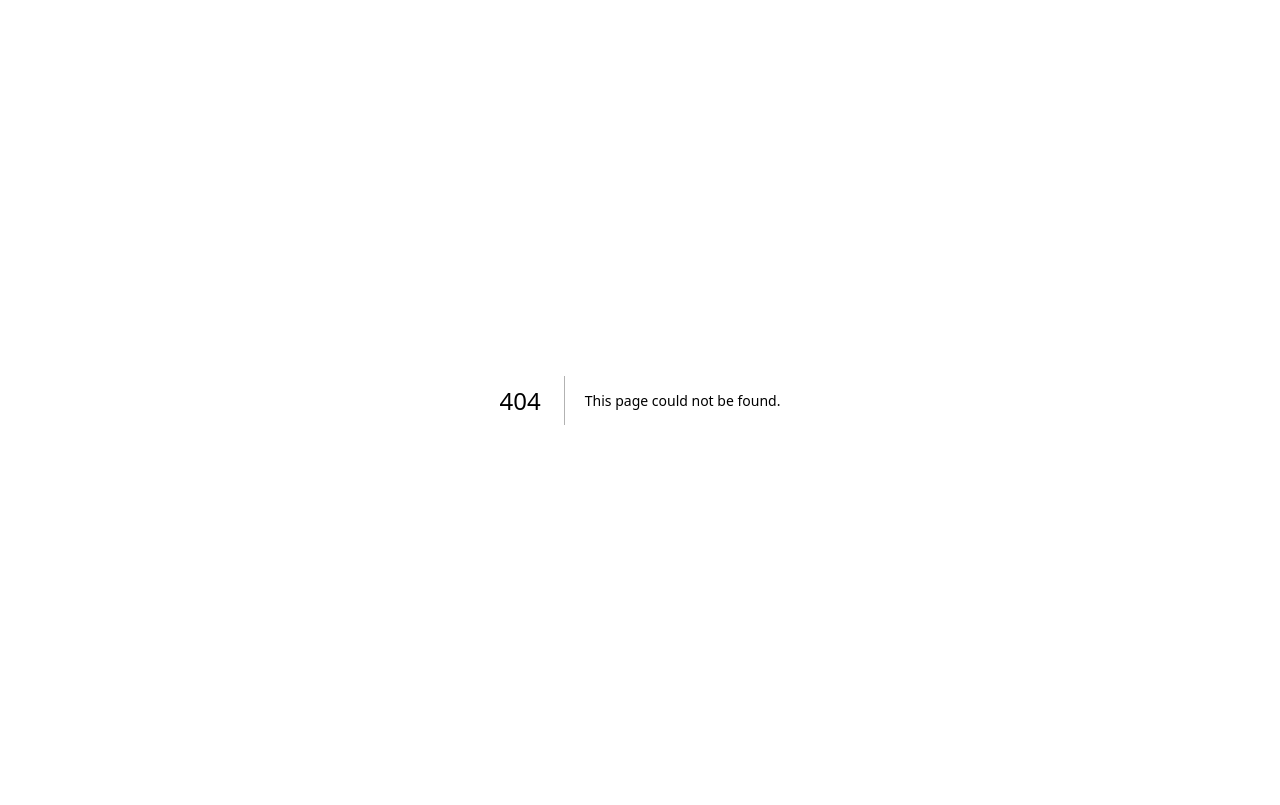
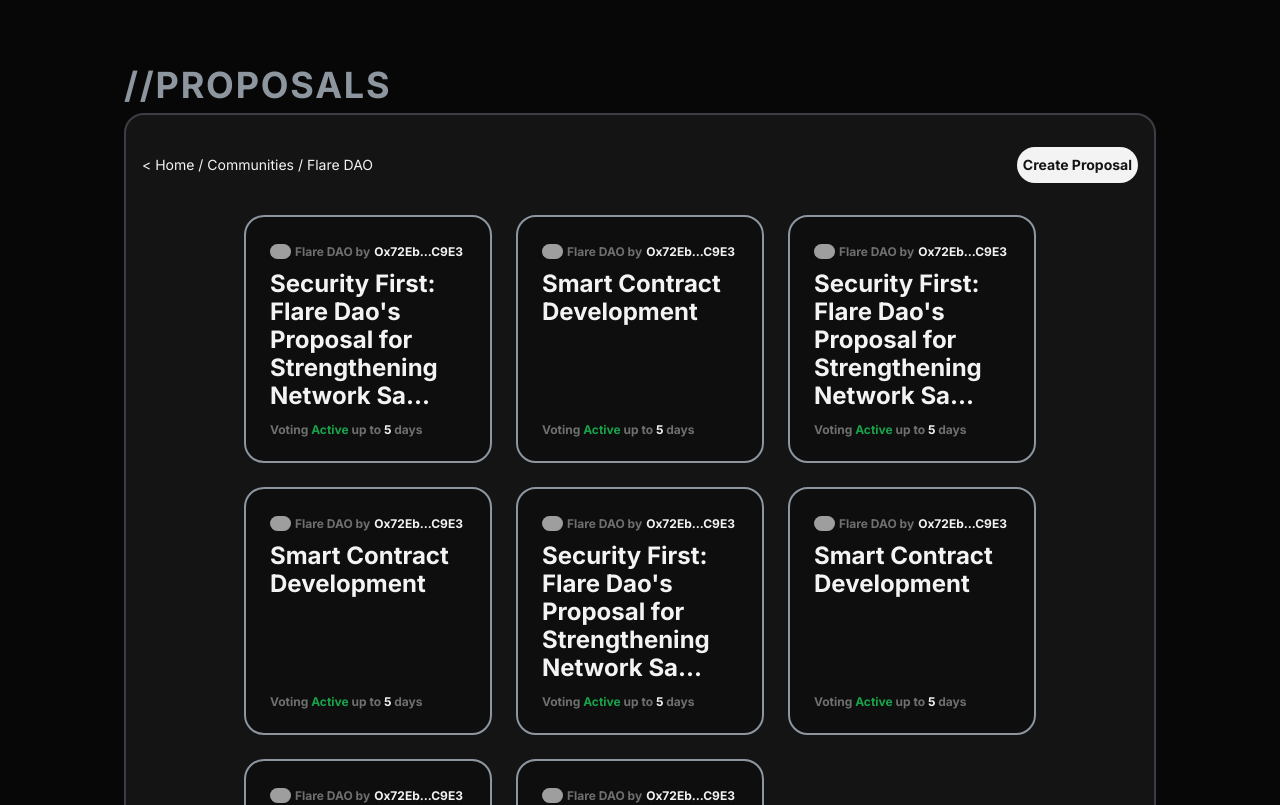
Before and after one commit to aerius-labs/zk-snap-frontend-v2, a Next.js app: page /proposal in a window 1280 px wide. Before the commit this address had no page. Shown: the top 805 px of the page. Built offline with nearby package versions, Linux system fonts and the light colour scheme; grey boxes are pictures that could not be loaded.

Commit message:
feat(wip): adding hover states and redirection to proposals

```diff
--- a/src/components/proposalCard.tsx
+++ b/src/components/proposalCard.tsx
@@ -1,11 +1,13 @@
 import Image from 'next/image';
+import Link from 'next/link';
 
 export default function ProposalCard({ proposal }: any) {
-  const { proposalName } = proposal;
+  const { id, proposalName, daoName, creatorAddress } = proposal;
   const slicedProposalName =
     proposalName.slice(0, 65) + (proposalName.length > 65 ? '...' : '');
   return (
-    <div className='flex h-[248px] w-[248px] flex-col gap-2 rounded-[20px] border-2 border-true-gray-700 bg-true-black-700 p-6'>
+    <Link href={`/proposal/${id}`}>
+      <div className='flex h-[248px] w-[248px] cursor-pointer flex-col gap-2 rounded-[20px] border-2 border-true-gray-700 bg-true-black-700 p-6 font-bold hover:border-true-purple-100 hover:bg-true-purple-100'>
         <div className='flex items-center gap-1'>
           <Image
             src='https://s3-alpha-sig.figma.com/img/65a7/293b/904d2512e46a292be511bb312b01702b?Expires=1713744000&Key-Pair-Id=APKAQ4GOSFWCVNEHN3O4&Signature=A8To-owaEO7wVseKJzLXM-7sVTwXK5WYBrVBeE~bsB-TTXyHVJzyws2m2HhGIvn35MPqXyDPt1JsYX6-0rfdyCrGhIcJNNxkoYHEofhF2pKtI4foDmB6Cxbc4DW1pBA7Bpm4OHFtxKicAa18yJib~iRIb2s00DJSnEVVcNvoDjwOQ8R5sDjJrC0tOSHsk84GJveVf7PpGvnMtJaqpJ~IgtYDfvPiqEN2WzH~0EgTIbOs1Dx~lL5FolZSY7PekGw8o43DatU0qzBtUig7pCZW8pekW2ybInSm1ZeFUgDFZ-KJv-J2JQDgdeOxp-VXvKJXrcmO6WyJzgYgbLAi-QSX4A__'
@@ -16,10 +18,10 @@ export default function ProposalCard({ proposal }: any) {
             className='rounded-full'
           />
           <p className='text-xs leading-[21px] text-true-gray-300'>
-          {proposal.daoName} by{' '}
+            {daoName} by{' '}
           </p>
           <p className='text-xs leading-[21px] text-true-white-100'>
-          {proposal.creatorAddress}
+            {creatorAddress}
           </p>
         </div>
         <p className='break-words text-2xl leading-[28px] text-true-white-100'>
@@ -33,5 +35,6 @@ export default function ProposalCard({ proposal }: any) {
           <span className='text-true-gray-300'>days</span>
         </div>
       </div>
+    </Link>
   );
 }
--- a/tailwind.config.ts
+++ b/tailwind.config.ts
@@ -21,6 +21,7 @@ const config: Config = {
         'true-black-800': '#141414',
         'true-black-900': '#070707',
         'true-gray-400': '#3D3D45',
+        'true-purple-100': '#2A215B',
       },
     },
   },
```
Also changed, not shown: src/app/proposal/page.tsx (renamed from src/app/proposals/page.tsx). Lines whose indentation alone changed are shown as unchanged.
